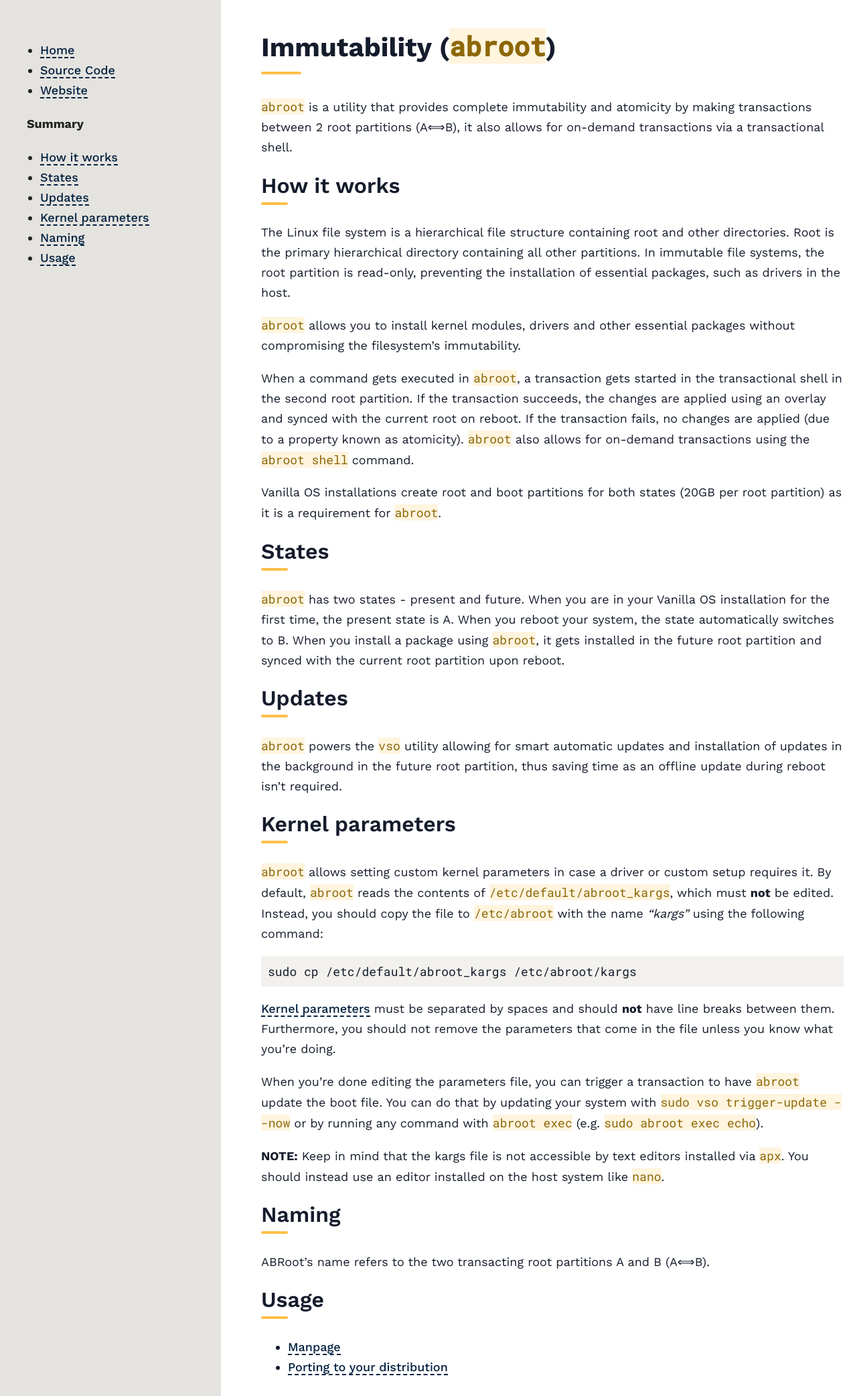
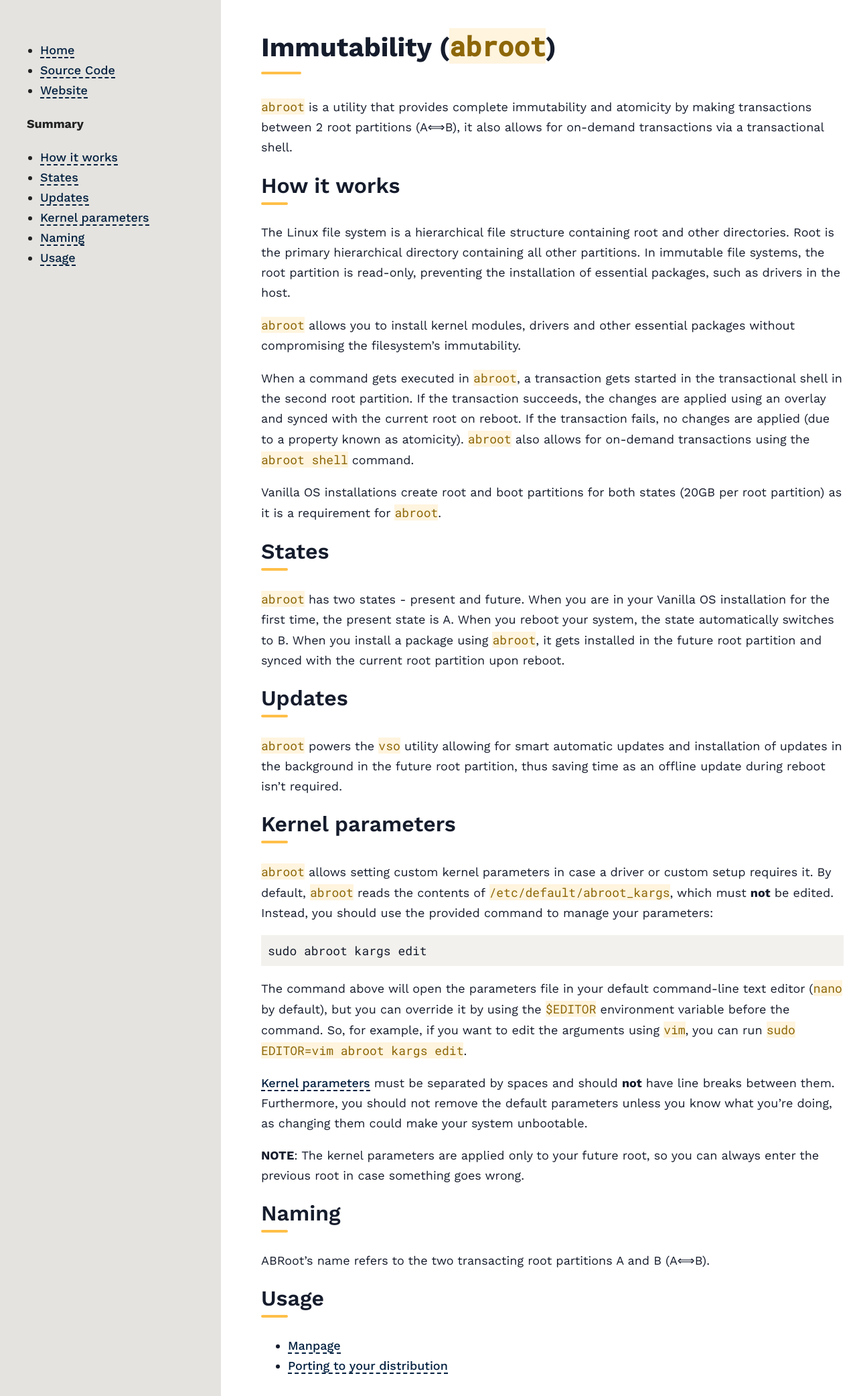
Before and after one commit to Vanilla-OS/documentation, a Jekyll site: the page built from docs/ABRoot/index.md, in a window 1280 px wide. Shown: the whole page at 67% size. Built offline with Jekyll 4.4.1, drawn with Linux system fonts in a browser that asks for light colours.

Commit message:
Edit kernel parameters with command

````diff
--- a/docs/ABRoot/index.md
+++ b/docs/ABRoot/index.md
@@ -29,17 +29,17 @@ Vanilla OS installations create root and boot partitions for both states (20GB p
 
 ## Kernel parameters
 
-`abroot` allows setting custom kernel parameters in case a driver or custom setup requires it. By default, `abroot` reads the contents of `/etc/default/abroot_kargs`, which must **not** be edited. Instead, you should copy the file to `/etc/abroot` with the name *"kargs"* using the following command:
+`abroot` allows setting custom kernel parameters in case a driver or custom setup requires it. By default, `abroot` reads the contents of `/etc/default/abroot_kargs`, which must **not** be edited. Instead, you should use the provided command to manage your parameters:
 
 ```
-sudo cp /etc/default/abroot_kargs /etc/abroot/kargs
+sudo abroot kargs edit
 ```
 
-[Kernel parameters](https://www.kernel.org/doc/html/v4.14/admin-guide/kernel-parameters.html) must be separated by spaces and should **not** have line breaks between them. Furthermore, you should not remove the parameters that come in the file unless you know what you're doing.
+The command above will open the parameters file in your default command-line text editor (`nano` by default), but you can override it by using the `$EDITOR` environment variable before the command. So, for example, if you want to edit the arguments using `vim`, you can run `sudo EDITOR=vim abroot kargs edit`.
 
-When you're done editing the parameters file, you can trigger a transaction to have `abroot` update the boot file. You can do that by updating your system with `sudo vso trigger-update --now` or by running any command with `abroot exec` (e.g. `sudo abroot exec echo`).
+[Kernel parameters](https://www.kernel.org/doc/html/v4.14/admin-guide/kernel-parameters.html) must be separated by spaces and should **not** have line breaks between them. Furthermore, you should not remove the default parameters unless you know what you're doing, as changing them could make your system unbootable.
 
-**NOTE:** Keep in mind that the kargs file is not accessible by text editors installed via `apx`. You should instead use an editor installed on the host system like `nano`.
+**NOTE**: The kernel parameters are applied only to your future root, so you can always enter the previous root in case something goes wrong.
 
 ## Naming
 
````
